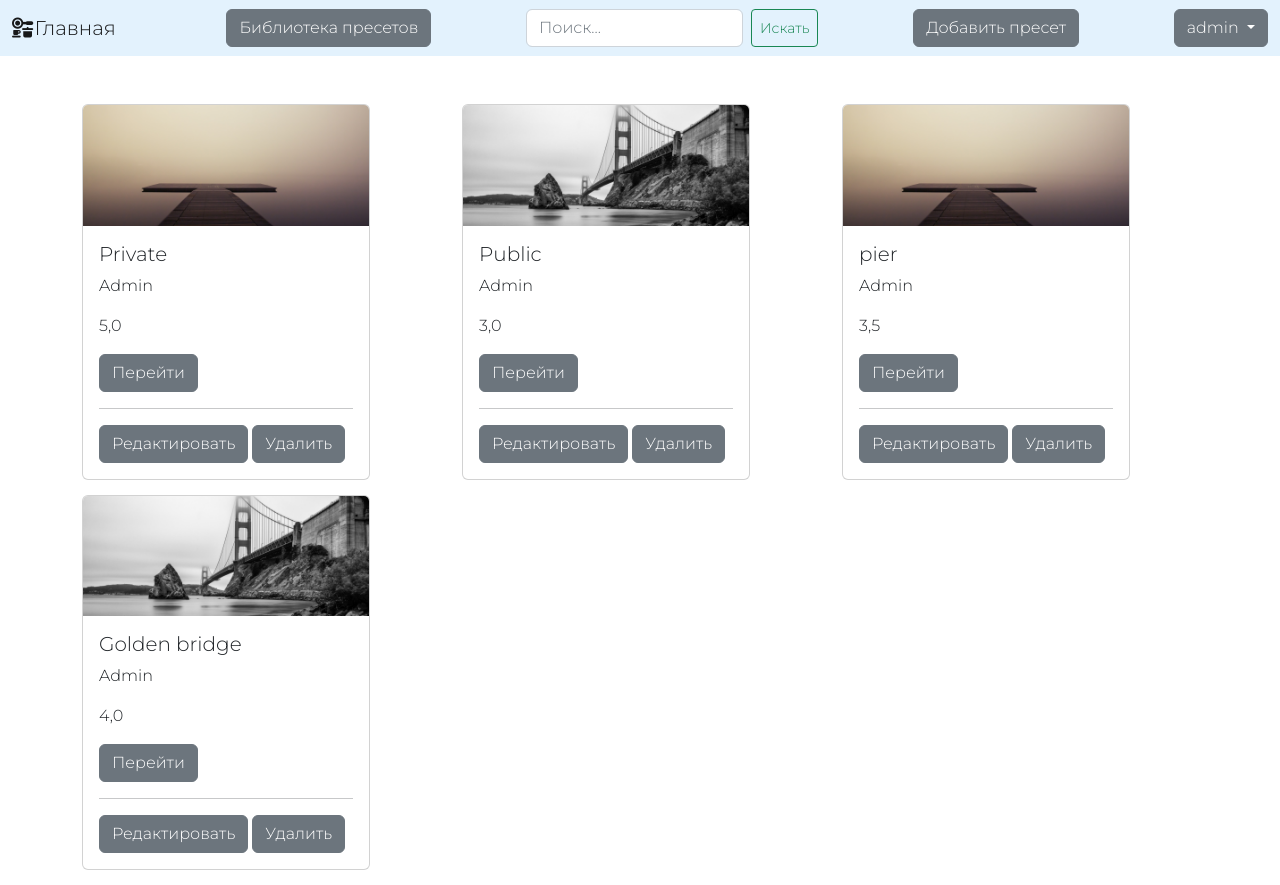
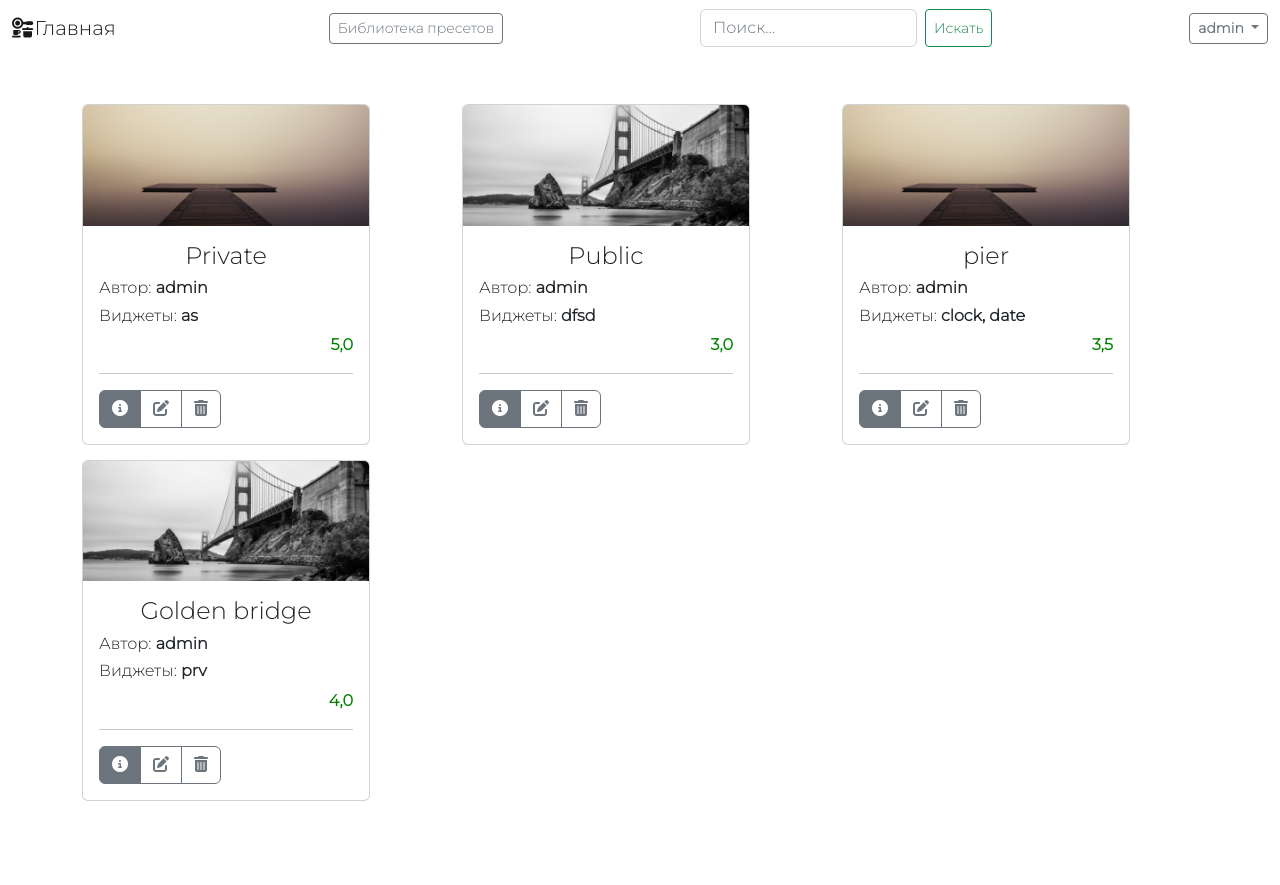
Before and after one commit to alexandrPushylo/InfoWallHub, a Django app: page /private in a window 1280 px wide. After the commit the page ends 801 px from the top, so only its background shows below. Run offline with Django 4.2, Linux system fonts and the light colour scheme; a user stored in the database is signed in; data comes from the database, SQL or seed files in the repository; some libraries are stand-ins or nearby versions.

Commit message:
customizing the appearance

```diff
--- a/web/IWHub/templates/base.html
+++ b/web/IWHub/templates/base.html
@@ -16,14 +16,14 @@
 <body style="font-family: 'Montserrat', sans-serif;">
 
 
-<nav class="navbar" style="background-color: #e3f2fd; position:sticky; top:0;z-index:100;">
+<nav class="navbar" style="background-color: #ffffff; position:sticky; top:0;z-index:100;">
   <div class="container-fluid">
     <a class="navbar-brand" href="/"><i class="fa-solid fa-kitchen-set"></i>Главная </a>
 
         {% if user.id != None %}
-            <a href="{% url 'library' %}" class="btn btn-secondary">Библиотека пресетов </a>
+            <a href="{% url 'library' %}" class="btn btn-outline-secondary btn-sm">Библиотека пресетов </a>
             {% include "components\search.html" %}
-            <a href="{% url 'create' %}" class="btn btn-secondary">Добавить пресет </a>
+{#            <a href="{% url 'create' %}" class="btn btn-outline-secondary">Добавить пресет </a>#}
             {% include "components\user_menu.html" %}
 
 
--- a/web/IWHub/templates/components/card.html
+++ b/web/IWHub/templates/components/card.html
@@ -6,17 +6,20 @@
         <div class="card" style="width: 18rem; margin-bottom:15px;">
           <img src="{{i.image}}" class="card-img-top" alt="{{i.id}}">
           <div class="card-body">
-            <h5 class="card-title">{{i.title}}</h5>
-            <p class="card-text">{{i.description}}</p>
-            <p class="card-text">{{i.rating}}</p>
-            <a href="{% url 'detail' i.id %}" class="btn btn-secondary">Перейти </a>
+            <h4 class="card-title" style="text-align: center">{{i.title}}</h4>
+            <h6 class="card-text"><label>Автор:</label> <b>{{i.author}}</b></h6>
+            <h6 class="card-text"><label>Виджеты:</label> <b>{{i.widget_set}}</b></h6>
+            <p class="card-text" style="text-align: right; color: green" > <b>{{i.rating}}</b></p>
+            <hr>
+            <div class="btn-group ">
+                <a href="{% url 'detail' i.id %}" class="btn btn-outline-secondary active" aria-current="page"><i class="fa-solid fa-circle-info"></i></a>
+                {% if user == i.author %}
+                <a href="{% url 'edit' i.id %}" class="btn btn-outline-secondary"><i class="fa-solid fa-pen-to-square"></i></a>
+                <a href="{% url 'delete' i.id %}" class="btn btn-outline-secondary"><i class="fa-solid fa-trash-can"></i></a>
 
-              {% if user == i.author %}
-            <hr>
-            <a href="{% url 'edit' i.id %}" class="btn btn-secondary">Редактировать </a>
-            <a href="{% url 'delete' i.id %}" class="btn btn-secondary">Удалить </a>
-              {% endif %}
+                {% endif %}
 
+            </div>
           </div>
         </div>
         </div>
--- a/web/IWHub/templates/components/carousel.html
+++ b/web/IWHub/templates/components/carousel.html
@@ -9,9 +9,9 @@
     <div class="carousel-item active">
       <img src="{{ presets.image }}" class="d-block w-100"  alt="...">
       <div class="carousel-caption d-none d-md-block">
-        <h1>{{ presets.title }}</h1>
-        <p>{{ presets.widget_set }}</p>
-          <p>{{ presets.rating }}</p>
+{#        <h1>{{ presets.title }}</h1>#}
+{#        <p>{{ presets.widget_set }}</p>#}
+{#          <p>{{ presets.rating }}</p>#}
       </div>
     </div>
 {#        {% endfor %}#}
--- a/web/IWHub/templates/components/user_menu.html
+++ b/web/IWHub/templates/components/user_menu.html
@@ -1,6 +1,6 @@
 <div class="dropdown">
-    <button class="btn btn-secondary dropdown-toggle" type="button" data-bs-toggle="dropdown" aria-expanded="false">
-        {{ user }}
+    <button class="btn btn-outline-secondary dropdown-toggle btn-sm" type="button" data-bs-toggle="dropdown" aria-expanded="false">
+        <b>{{ user }}</b>
     </button>
     <ul class="dropdown-menu dropdown-menu-end" >
         <li><a class="dropdown-item" href="{% url 'create' %}">Добавить пресет</a></li>
```
